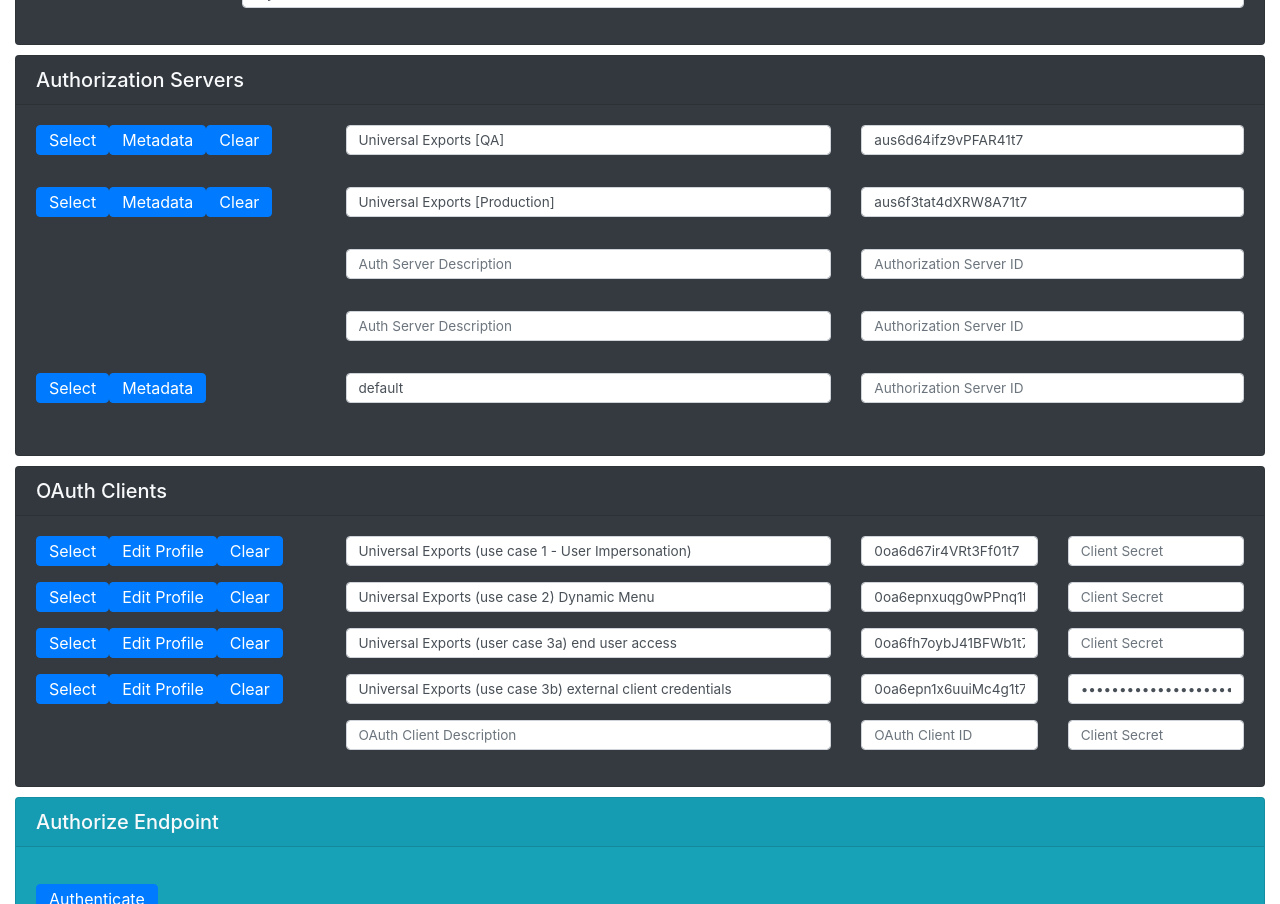
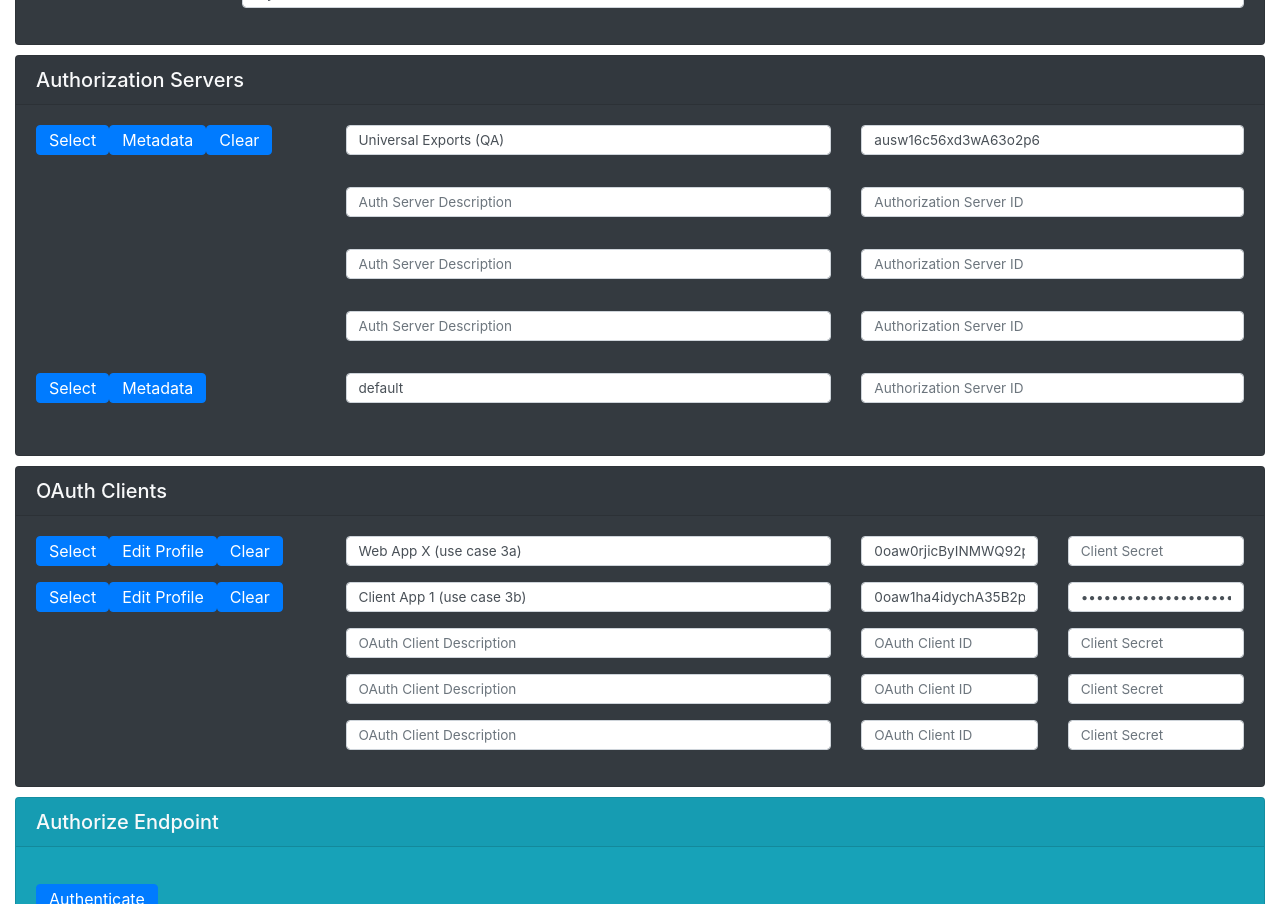
Before and after one commit to bgarlow/oauthToolkit, an Angular app: page /about in a window 1280 px wide. Shown: the part 760-1664 px from the top of the page. Built offline with nearby package versions, Linux system fonts and the light colour scheme.

Commit message:
added support for new scopes and claim

```diff
--- a/src/app/about/about.component.html
+++ b/src/app/about/about.component.html
@@ -67,14 +67,20 @@
         </div>
       </div>
       <div class="form-group row">
-        <div class="col-sm-2">User Scopes Claim</div>
+        <div class="col-sm-2">Scopes Claim</div>
         <div class="col-sm-2">
-          <input type="text" class="form-control" name="userScopesClaim" [(ngModel)]="userScopesClaim" placeholder="user scopes claim">
+          <input type="text" class="form-control" name="userScopesClaim" [(ngModel)]="userScopesClaim" placeholder="scopes claim">
         </div>
         <div class="col-sm">
-          <button class="btn btn-primary" (click)="getUserScopedAccessToken()" *ngIf="maxScopeSet.length > 0">Get User-Scoped Access Token</button>
+          <button class="btn btn-primary" (click)="getUserScopedAccessToken()" *ngIf="maxScopeSet.length > 0">Get Right-Scoped Access Token</button>
         </div>
       </div>
+        <div class="form-group row">
+          <div class="col-sm-2">Menu Groups Claim</div>
+          <div class="col-sm-2">
+            <input type="text" class="form-control" name="menuGroupsClaim" [(ngModel)]="menuGroupsClaim" placeholder="menu groups claim">
+          </div>
+        </div>
     </form>
   </div>
 </div>
@@ -127,7 +133,6 @@
           <div class="row" *ngIf="client.profile && client.showProfile">
             <div class="col-sm-3"></div>
             <div class="col-sm">
-              {{client.profile}}
               <textarea type="text" class="edit-area" name="profile{{client.id}}" [(ngModel)]="client.profile"></textarea>
               <div>
                 <button class="btn btn-primary" (click)="updateAppProfile(client)">Update</button>
@@ -135,6 +140,22 @@
             </div>
 
           </div>
+        </div>
+      </div>
+    </form>
+  </div>
+</div>
+
+<div class="card bg-light" *ngIf="updateAppResponse">
+  <h5 class="card-header">Updated Client App Response</h5>
+  <div class="card-body">
+    <form>
+      <div class="form-group row">
+        <div class="col-sm">
+          <div><pre>{{updateAppResponse | json}}</pre></div>
+        </div>
+        <div>
+          <button class="btn btn-primary" (click)="updateAppResponse = undefined">Clear</button>
         </div>
       </div>
     </form>
@@ -400,7 +421,7 @@
                 <li class="nav-item active">
                   <a class="nav-link" routerLink="#">Home <span class="sr-only">(current)</span></a>
                 </li>
-                <li class="nav-item dropdown" *ngIf="menuClaims && menuClaims.includes('Universal Exports Menu Group A')">
+                <li class="nav-item dropdown" *ngIf="menuClaims && menuClaims.includes('menu_group_b')">
                   <a class="nav-link dropdown-toggle" href="#" id="menuGroupA" role="button" data-toggle="dropdown" aria-haspopup="true" aria-expanded="false">
                     Menu Group A
                   </a>
@@ -410,7 +431,7 @@
                     <a class="dropdown-item" href="#">Group A option 3</a>
                   </div>
                 </li>
-                <li class="nav-item dropdown" *ngIf="menuClaims && menuClaims.includes('Universal Exports Menu Group B')">
+                <li class="nav-item dropdown" *ngIf="menuClaims && menuClaims.includes('menu_group_a')">
                   <a class="nav-link dropdown-toggle" href="#" id="menuGroupB" role="button" data-toggle="dropdown" aria-haspopup="true" aria-expanded="false">
                     Menu Group B
                   </a>
--- a/src/app/about/about.component.ts
+++ b/src/app/about/about.component.ts
@@ -10,10 +10,10 @@ import { ActivatedRoute } from '@angular/router';
 
 export class AboutComponent implements OnInit {
 
-  baseUrl='https://oktalane.okta.com';
-  redirectUri='http://localhost:4200/about';
-  state='mystate';
-  nonce='mynonce';
+  baseUrl = 'https://btgapi.okta.com';
+  redirectUri = 'http://localhost:4200/about';
+  state = 'mystate';
+  nonce = 'mynonce';
   selectedAuthServer;
   selectedOauthClient;
   selectedScopes = 'openid';
@@ -23,6 +23,7 @@ export class AboutComponent implements OnInit {
   authServerUri;
   supportedScopes;
   userScopes;
+  menuGroupsClaim;
   userScopesClaim;
   maxScopeSet = [];
   selectedAppObject;
@@ -39,6 +40,7 @@ export class AboutComponent implements OnInit {
   introspectResponse;
   revokeResponse;
   metadataResponse;
+  updateAppResponse;
   errorMessage;
 
   menuClaims;
@@ -50,14 +52,14 @@ export class AboutComponent implements OnInit {
   authServers = [
     {
       index: 0,
-      description: 'Universal Exports [QA]',
-      id: 'aus6d64ifz9vPFAR41t7',
+      description: 'Universal Exports (QA)',
+      id: 'ausw16c56xd3wA63o2p6',
       selected: false
     },
     {
       index: 1,
-      description: 'Universal Exports [Production]',
-      id: 'aus6f3tat4dXRW8A71t7',
+      description: '',
+      id: '',
       selected: false
     },
     {
@@ -84,8 +86,8 @@ export class AboutComponent implements OnInit {
   oauthClients = [
     {
       index: 0,
-      description: 'Universal Exports (use case 1 - User Impersonation)',
-      id: '0oa6d67ir4VRt3Ff01t7',
+      description: 'Web App X (use case 3a)',
+      id: '0oaw0rjicByINMWQ92p6',
       secret: '',
       profile: '',
       showProfile: false,
@@ -93,17 +95,17 @@ export class AboutComponent implements OnInit {
     },
     {
       index: 1,
-      description: 'Universal Exports (use case 2) Dynamic Menu',
-      id: '0oa6epnxuqg0wPPnq1t7',
-      secret: '',
+      description: 'Client App 1 (use case 3b)',
+      id: '0oaw1ha4idychA35B2p6',
+      secret: '1ssYEmCd3VyWzU307wBPPvvEWGwE7rESo9KD5Mj1',
       profile: '',
       showProfile: false,
       selected: false
     },
     {
       index: 2,
-      description: 'Universal Exports (user case 3a) end user access',
-      id: '0oa6fh7oybJ41BFWb1t7',
+      description: '',
+      id: '',
       secret: '',
       profile: '',
       showProfile: false,
@@ -111,9 +113,9 @@ export class AboutComponent implements OnInit {
     },
     {
       index: 3,
-      description: 'Universal Exports (use case 3b) external client credentials',
-      id: '0oa6epn1x6uuiMc4g1t7',
-      secret: '9iIz4jS3l7ZUctH9VkveyLF8LjWilcRPI1sdPcEI',
+      description: '',
+      id: '',
+      secret: '',
       profile: '',
       showProfile: false,
       selected: false
@@ -141,6 +143,7 @@ export class AboutComponent implements OnInit {
     window.localStorage['authServerArray'] = JSON.stringify(this.authServers);
     window.localStorage['oauthClientArray'] = JSON.stringify(this.oauthClients);
     window.localStorage['userScopesClaim'] = this.userScopesClaim;
+    window.localStorage['menuGroupsClaim'] = this.menuGroupsClaim;
     window.localStorage['username'] = this.username;
     window.localStorage['password'] = this.password;
     if (this.idToken) {
@@ -150,7 +153,6 @@ export class AboutComponent implements OnInit {
       window.localStorage['access_token'] = this.accessToken;
     }
   }
-
   saveConfig() {
     this.updateConfig();
   }
@@ -194,6 +196,7 @@ export class AboutComponent implements OnInit {
             let token = JSON.parse(data['body']);
             this.accessToken = token.access_token;
             this.decodedAccessToken = this.parseJwt(this.accessToken);
+            this.userScopes = (this.decodedAccessToken[this.userScopesClaim]) ? this.decodedAccessToken[this.userScopesClaim] : undefined;
           } else {
             console.error(`/token ${data}`);
             this.errorMessage = data;
@@ -467,8 +470,26 @@ export class AboutComponent implements OnInit {
    * @param app
    */
   updateAppProfile(app) {
+
+    const endpoint = this.baseUrl + '/api/v1/apps/' + app.id;
+
     this.selectedAppObject.profile = JSON.parse(app.profile);
     console.log(this.selectedAppObject);
+
+    const payload = {
+      endpoint: endpoint,
+      appJson: this.selectedAppObject
+    };
+
+    this.http.post('/demo/updateApp', payload)
+      .subscribe(
+        data => {
+            this.updateAppResponse = data;
+          },
+          error => {
+            this.errorMessage = error;
+          }
+      );
   }
 
   /**
@@ -531,6 +552,7 @@ export class AboutComponent implements OnInit {
     this.username = (window.localStorage['username']) ? (window.localStorage['username']) : '';
     this.password = (window.localStorage['password']) ? (window.localStorage['password']) : '';
     this.userScopesClaim = (window.localStorage['userScopesClaim']) ? window.localStorage['userScopesClaim'] : '';
+    this.menuGroupsClaim = (window.localStorage['menuGroupsClaim']) ? window.localStorage['menuGroupsClaim'] : '';
     this.errorMessage = undefined;
 
     if (this.selectedAuthServer.description) {
@@ -570,6 +592,7 @@ export class AboutComponent implements OnInit {
         if (this.queryParams['access_token']) {
           this.accessToken = this.queryParams['access_token'];
           this.decodedAccessToken = this.parseJwt(this.accessToken);
+          this.userScopes = (this.decodedAccessToken[this.userScopesClaim]) ? this.decodedAccessToken[this.userScopesClaim] : undefined;
           window.localStorage['access_token'] = this.accessToken;
         }
 
@@ -577,12 +600,13 @@ export class AboutComponent implements OnInit {
           this.idToken = this.queryParams['id_token'];
           this.decodedIdToken = this.parseJwt(this.idToken);
           window.localStorage['id_token'] = this.idToken;
-          this.userScopes = (this.decodedIdToken[this.userScopesClaim]) ? this.decodedIdToken[this.userScopesClaim] : undefined;
+          //this.userScopes = (this.decodedIdToken[this.userScopesClaim]) ? this.decodedIdToken[this.userScopesClaim] : undefined;
+          this.menuClaims = (this.decodedIdToken[this.menuGroupsClaim]) ? this.decodedIdToken[this.menuGroupsClaim] : undefined;
           if (this.supportedScopes) {
             this.getMaxScopeSet();
           }
-          if (this.decodedIdToken.ue_spa_app_menu_groups) {
-            this.menuClaims = this.decodedIdToken.ue_spa_app_menu_groups;
+          if (this.decodedIdToken[this.menuGroupsClaim]) {
+            this.menuClaims = this.decodedIdToken[this.menuGroupsClaim];
           }
         }
       }
```
Also changed, not shown: 1 other file (tests, documents, lock files or other folders).
